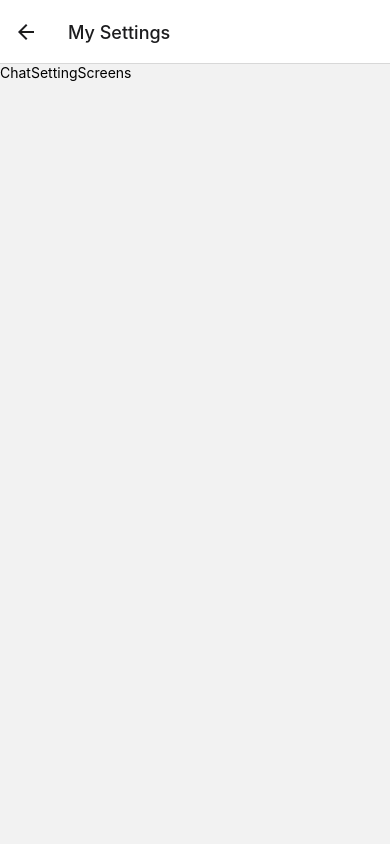
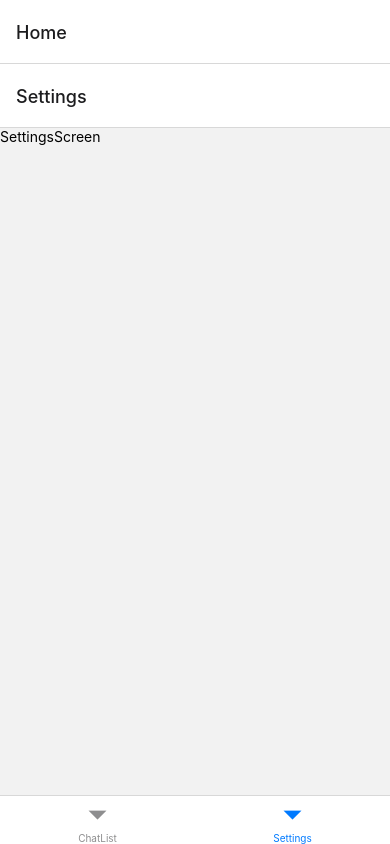
Before and after one commit to SanketsCode/React-Native-Whatsapp-Clone, a React Native app: screen /Settings in a window 390 px wide. Built offline with nearby package versions, Linux system fonts and the light colour scheme.

Commit message:
working with tab navigator

```diff
--- a/App.js
+++ b/App.js
@@ -9,8 +9,20 @@
 import { createStackNavigator } from "@react-navigation/stack";
 import ChatListScreen from "./screens/ChatListScreen";
 import ChatSettingScreens from "./screens/ChatSettingScreens";
+import { createBottomTabNavigator } from "@react-navigation/bottom-tabs";
+import SettingsScreen from "./screens/SettingsScreen";
 
 SplashScreen.preventAutoHideAsync();
+const Tab = createBottomTabNavigator();
+
+const TabNavigator = () => {
+  return (
+    <Tab.Navigator>
+      <Tab.Screen name="ChatList" component={ChatListScreen} />
+      <Tab.Screen name="Settings" component={SettingsScreen} />
+    </Tab.Navigator>
+  );
+};
 
 export default function App() {
   const [appIsLoaded, setAppIsLoaded] = useState();
@@ -57,7 +69,7 @@
     <SafeAreaProvider style={styles.container} onLayout={onLayout}>
       <NavigationContainer>
         <Stack.Navigator>
-          <Stack.Screen name="Home" component={ChatListScreen} />
+          <Stack.Screen name="Home" component={TabNavigator} />
           <Stack.Screen
             name="Settings"
             component={ChatSettingScreens}
--- /dev/null
+++ b/screens/SettingsScreen.jsx
@@ -0,0 +1,12 @@
+import { StyleSheet, Text, View } from "react-native";
+import React from "react";
+
+export default function SettingsScreen() {
+  return (
+    <View>
+      <Text>SettingsScreen</Text>
+    </View>
+  );
+}
+
+const styles = StyleSheet.create({});
```
